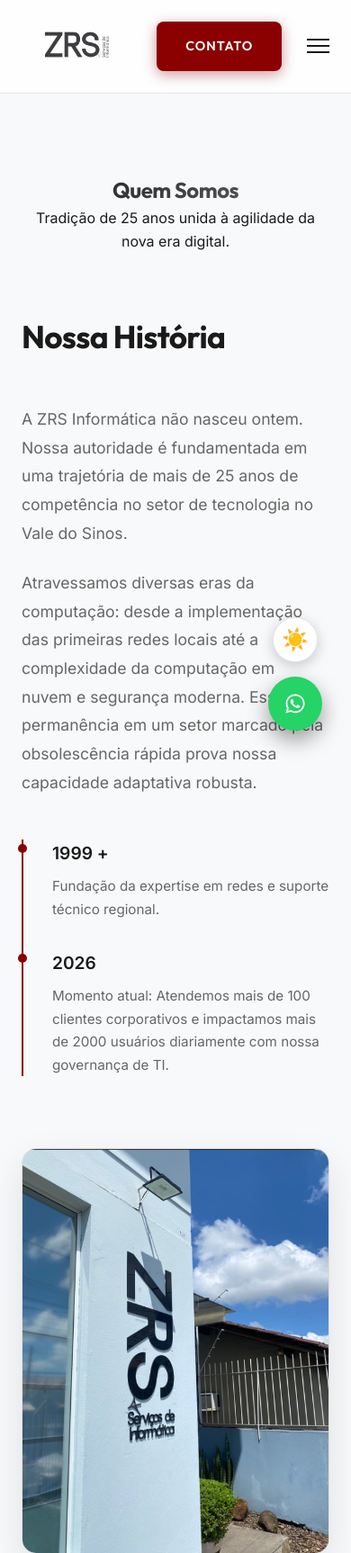
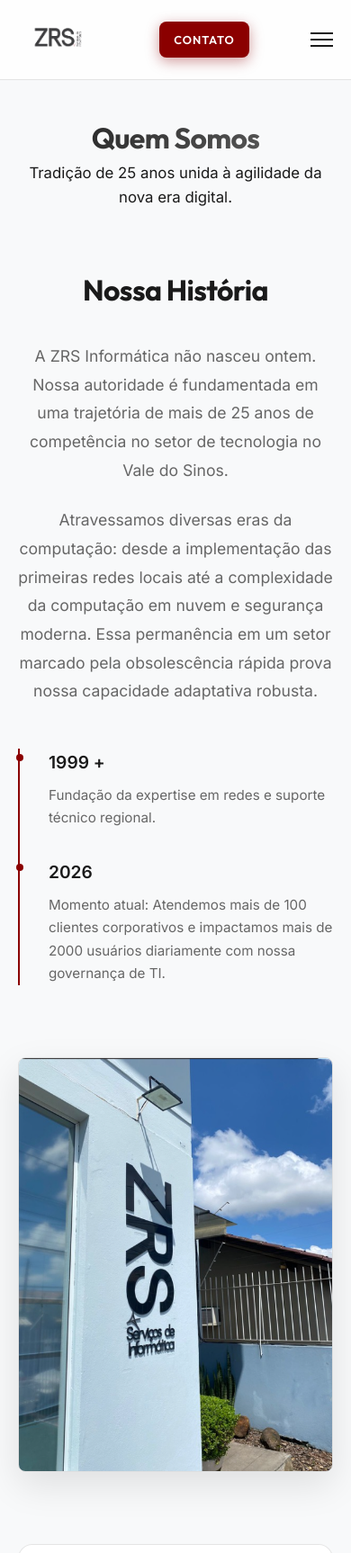
Before and after one commit to NicholasJoazeiro/ZRS-Inform-tica, a Node server app: page /sobre in a window 390 px wide. Shown: the top 1726 px of the page at 90% size. Run offline with Node 20, Linux system fonts and the light colour scheme.

Commit message:
style: optimize mobile responsiveness

```diff
--- a/public/css/style.css
+++ b/public/css/style.css
@@ -196,8 +196,21 @@
 }
 
 /* Responsive */
+@media (max-width: 991px) {
+    .section-title { font-size: 2.2rem; }
+    section { padding: 5rem 0; }
+}
+
 @media (max-width: 768px) {
     .section-title { font-size: 2rem; }
     .container { padding: 0 1.5rem; }
     section { padding: 4rem 0; }
+    .glass-card { padding: 1.5rem; }
 }
+
+@media (max-width: 480px) {
+    .section-title { font-size: 1.75rem; margin-bottom: 2rem; }
+    .container { padding: 0 1.25rem; }
+    section { padding: 3rem 0; }
+    .btn { padding: 0.8rem 1.2rem; width: 100%; text-align: center; display: block; }
+}
--- a/views/pages/sobre.ejs
+++ b/views/pages/sobre.ejs
@@ -228,6 +228,22 @@
     .narrative-grid { grid-template-columns: 1fr; gap: 3rem; }
     .values-grid { grid-template-columns: 1fr; }
 }
+
+@media (max-width: 768px) {
+    .page-hero { padding-top: 8rem; }
+    .section-title.text-left { text-align: center; font-size: 2rem; }
+    .narrative-text { text-align: center; }
+    .timeline-box { text-align: left; }
+    .map-box { padding: 1.5rem; }
+}
+
+@media (max-width: 480px) {
+    .page-hero h1 { font-size: 2rem; }
+    .service-intro { font-size: 1.05rem; }
+    .hq-image { border-radius: 8px; }
+    .timeline-item::before { transform: scale(0.8); left: calc(-2rem - 5px); }
+    .value-icon { font-size: 2.5rem; }
+}
 </style>
 
 <%- include('../partials/footer') %>
--- a/views/partials/footer.ejs
+++ b/views/partials/footer.ejs
@@ -133,127 +133,17 @@
 }
 
 @media (max-width: 768px) {
-    .footer-grid { grid-template-columns: 1fr; gap: 3rem; }
+    .main-footer { padding-top: 4rem; }
+    .footer-grid { grid-template-columns: 1fr; gap: 2.5rem; margin-bottom: 3rem; text-align: center; }
+    .footer-desc { margin: 0 auto; }
     .bottom-content { flex-direction: column; gap: 1rem; text-align: center; }
 }
-</style>
 
-<div class="floating-controls">
-    <button id="theme-toggle" class="btn-theme-float" aria-label="Alternar Tema">☀️</button>
-
-    <div class="whatsapp-float">
-        <div class="whatsapp-menu" id="whatsapp-menu">
-            <a href="https://wa.me/555139394490?text=Olá,%20gostaria%20de%20um%20diagnóstico%20de%20infraestrutura" class="wa-option" target="_blank">
-                <span class="wa-label">Comercial & Diagnóstico</span>
-                <span class="wa-icon">💼</span>
-            </a>
-            <a href="https://wa.me/555139394490?text=Olá,%20preciso%20de%20suporte%20técnico" class="wa-option" target="_blank">
-                <span class="wa-label">Suporte Técnico</span>
-                <span class="wa-icon">🛠️</span>
-            </a>
-        </div>
-        <button class="whatsapp-btn" id="wa-toggle">
-            <svg viewBox="0 0 448 512" width="24" height="24" fill="white">
-                <path d="M380.9 97.1C339 55.1 283.2 32 223.9 32c-122.4 0-222 99.6-222 222 0 39.1 10.2 77.3 29.6 111L0 480l117.7-30.9c32.4 17.7 68.9 27 106.1 27h.1c122.3 0 224.1-99.6 224.1-222 0-59.3-25.2-115-67.1-157zm-157 341.6c-33.2 0-65.7-8.9-94-25.7l-6.7-4-69.8 18.3L72 359.2l-4.4-7c-18.5-29.4-28.2-63.3-28.2-98.2 0-101.7 82.8-184.5 184.6-184.5 49.3 0 95.6 19.2 130.4 54.1 34.8 34.9 56.2 81.2 56.1 130.5 0 101.8-84.9 184.6-186.6 184.6zm101.2-138.2c-5.5-2.8-32.8-16.2-37.9-18-5.1-1.9-8.8-2.8-12.5 2.8-3.7 5.6-14.3 18-17.6 21.8-3.2 3.7-6.5 4.2-12 1.4-32.6-16.3-54-29.1-75.5-66-5.7-9.8 5.7-9.1 16.3-30.3 1.8-3.7 .9-6.9-.5-9.7-1.4-2.8-12.5-30.1-17.1-41.2-4.5-10.8-9.1-9.3-12.5-9.5-3.2-.2-6.9-.2-10.6-.2-3.7 0-9.7 1.4-14.8 6.9-5.1 5.6-19.4 19-19.4 46.3 0 27.3 19.9 53.7 22.6 57.4 2.8 3.7 39.1 59.7 94.8 83.8 35.2 15.2 49 16.5 66.6 13.9 10.7-1.6 32.8-13.4 37.4-26.4 4.6-13 4.6-24.1 3.2-26.4-1.3-2.5-5-3.9-10.5-6.6z"/>
-            </svg>
-        </button>
-    </div>
-</div>
-
-<style>
-.floating-controls {
-    position: fixed;
-    bottom: 2rem;
-    right: 2rem;
-    z-index: 2000;
-    display: flex;
-    flex-direction: column;
-    gap: 1rem;
-    align-items: center;
+@media (max-width: 480px) {
+    .floating-controls { bottom: 1rem; right: 1rem; }
+    .btn-theme-float, .whatsapp-btn { width: 50px; height: 50px; }
+    .whatsapp-menu { right: 0; bottom: 65px; width: 220px; }
 }
-
-.btn-theme-float {
-    background: var(--bg-card);
-    width: 50px;
-    height: 50px;
-    border-radius: 50%;
-    border: 1px solid var(--border-color);
-    display: flex;
-    justify-content: center;
-    align-items: center;
-    font-size: 1.5rem;
-    cursor: pointer;
-    box-shadow: 0 4px 15px rgba(0,0,0,0.2);
-    transition: var(--transition-smooth);
-    color: var(--text-main);
-}
-.btn-theme-float:hover {
-    transform: scale(1.1);
-    border-color: var(--brand-red);
-}
-
-.whatsapp-float {
-    position: relative;
-    /* removed bottom right fixed values as it's handled by floating-controls */
-}
-
-
-.whatsapp-btn {
-    width: 60px;
-    height: 60px;
-    background-color: #25d366;
-    border-radius: 50%;
-    display: flex;
-    justify-content: center;
-    align-items: center;
-    border: none;
-    box-shadow: 0 10px 25px rgba(0, 0, 0, 0.4);
-    cursor: pointer;
-    transition: var(--transition-smooth);
-}
-
-.whatsapp-btn:hover {
-    transform: scale(1.1);
-}
-
-.whatsapp-menu {
-    position: absolute;
-    bottom: 80px;
-    right: 0;
-    width: 240px;
-    background: var(--bg-card);
-    border: 1px solid rgba(255, 255, 255, 0.05);
-    border-radius: 12px;
-    padding: 1rem;
-    display: none;
-    flex-direction: column;
-    gap: 0.5rem;
-    box-shadow: 0 15px 40px rgba(0, 0, 0, 0.6);
-    backdrop-filter: blur(10px);
-}
-
-.whatsapp-menu.active {
-    display: flex;
-    animation: fadeIn 0.3s ease;
-}
-
-.wa-option {
-    display: flex;
-    justify-content: space-between;
-    align-items: center;
-    padding: 0.8rem 1rem;
-    border-radius: 8px;
-    background: rgba(255, 255, 255, 0.03);
-    font-size: 0.85rem;
-    font-family: var(--font-heading);
-    font-weight: 500;
-}
-
-.wa-option:hover {
-    background: var(--brand-red);
-}
-
-.wa-icon { font-size: 1.2rem; }
 </style>
 
 <script src="<%= basePath %>/assets/js/main.js"></script>
--- a/views/partials/header.ejs
+++ b/views/partials/header.ejs
@@ -153,4 +153,10 @@
     }
     .mobile-toggle { display: flex; }
 }
+
+@media (max-width: 480px) {
+    .logo-img { height: 40px; }
+    .btn.btn-sm { padding: 0.6rem 1rem; font-size: 0.8rem; }
+    .header-actions { gap: 0.5rem; }
+}
 </style>
```
Also changed, not shown: views/pages/index.ejs (+10 -0 lines), views/pages/servicos.ejs (+15 -1 lines).
